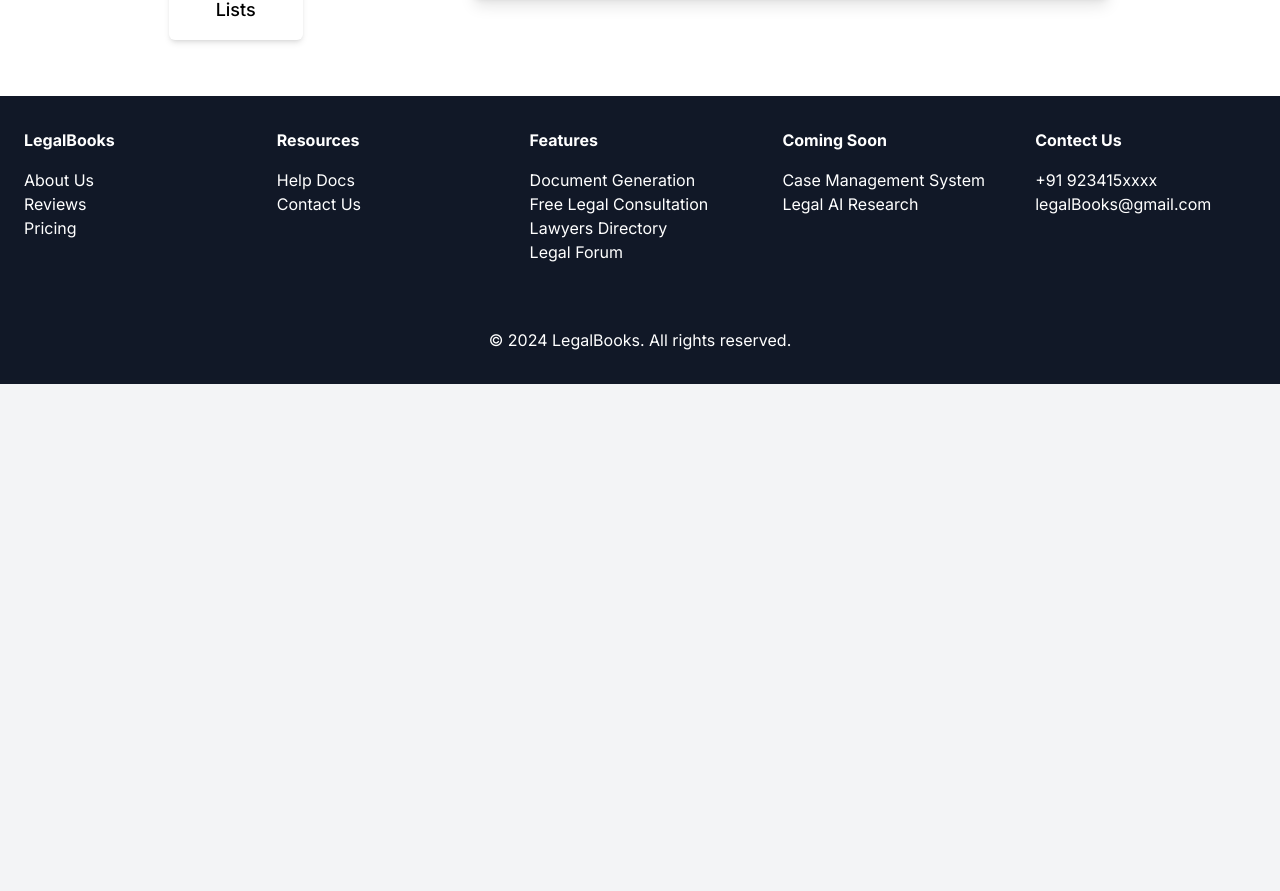
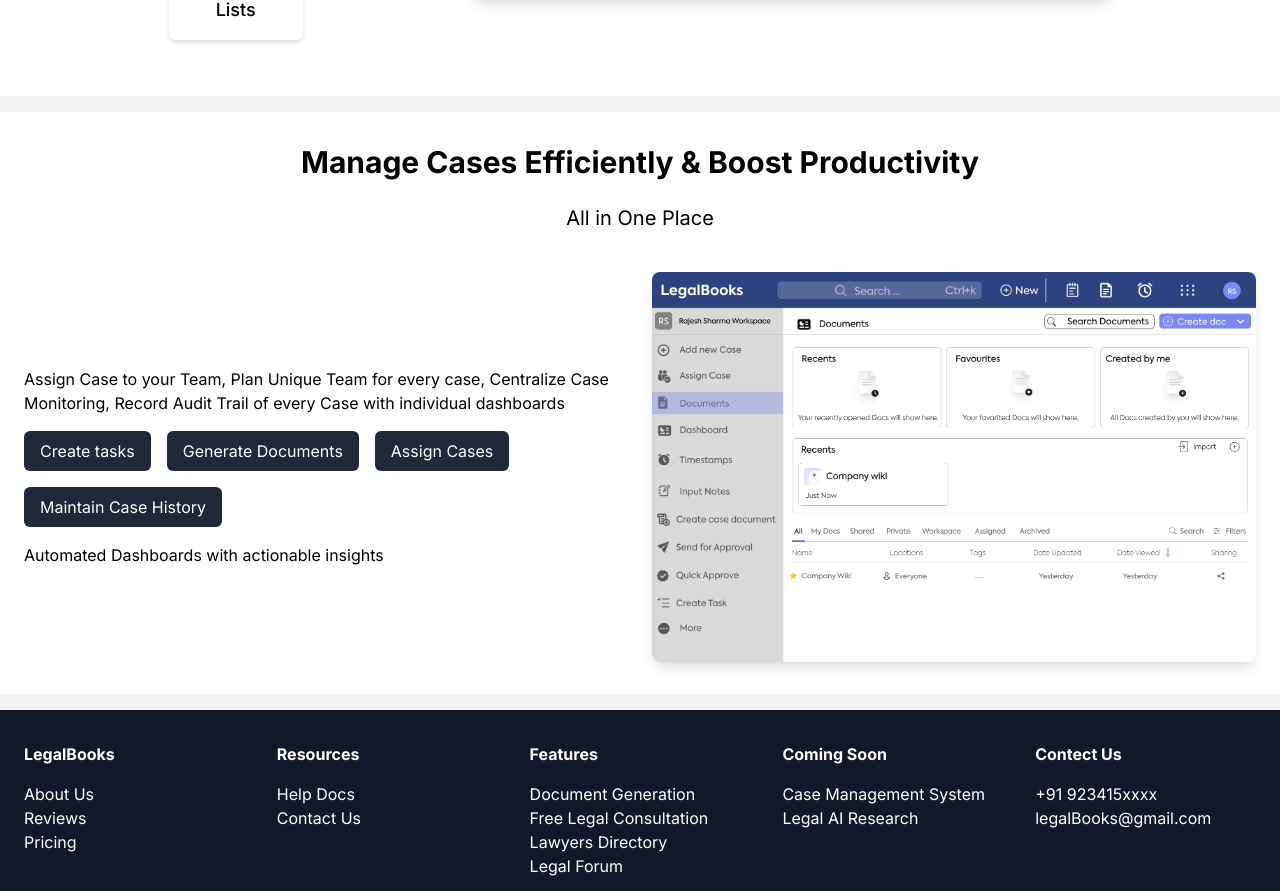
Before and after one commit to kmanish1/LegalBooks, a Next.js app: page / in a window 1280 px wide. Shown: the part 2274-3165 px from the top of the page. Before the commit the page ends 2658 px from the top, so only its background shows below. Built offline with nearby package versions, Linux system fonts and the light colour scheme.

Commit message:
update for lawyers

```diff
--- a/UI/ForLawyers.tsx
+++ b/UI/ForLawyers.tsx
@@ -2,6 +2,7 @@
 
 export default function ForLawyers() {
   return (
+    <div>
       <div className="bg-white py-8">
         <div className="mx-auto sm:max-w-xl md:max-w-full lg:max-w-screen-xl">
           <div className="text-center mx-auto space-y-6">
@@ -29,5 +30,45 @@
           </div>
         </div>
       </div>
+      <section className="text-center py-8 bg-white my-4">
+        <h1 className="text-3xl font-bold mb-6">
+          Manage Cases Efficiently & Boost Productivity
+        </h1>
+        <h3 className="text-xl mb-10">All in One Place</h3>
+        <div className="container mx-auto flex flex-col md:flex-row items-center justify-between px-6 gap-6">
+          <div className="md:w-1/2 text-left space-y-4">
+            <p className="case-m-p">
+              Assign Case to your Team, Plan Unique Team for every case,
+              Centralize Case Monitoring, Record Audit Trail of every Case with
+              individual dashboards
+            </p>
+            <div className="flex flex-wrap gap-4 mb-4">
+              <button className="px-4 py-2 bg-gray-800 text-white rounded-md">
+                Create tasks
+              </button>
+              <button className="px-4 py-2 bg-gray-800 text-white rounded-md">
+                Generate Documents
+              </button>
+              <button className="px-4 py-2 bg-gray-800 text-white rounded-md">
+                Assign Cases
+              </button>
+              <button className="px-4 py-2 bg-gray-800 text-white rounded-md">
+                Maintain Case History
+              </button>
+            </div>
+            <p className="case-m-p-bold">
+              Automated Dashboards with actionable insights
+            </p>
+          </div>
+          <div className="md:w-1/2 mt-6 md:mt-0">
+            <img
+              src="/forlawyers dashboard.png"
+              alt="Case Management Dashboard"
+              className="w-full h-auto rounded-lg shadow-lg"
+            />
+          </div>
+        </div>
+      </section>
+    </div>
   );
 }
```
Lines whose indentation alone changed are shown as unchanged.
